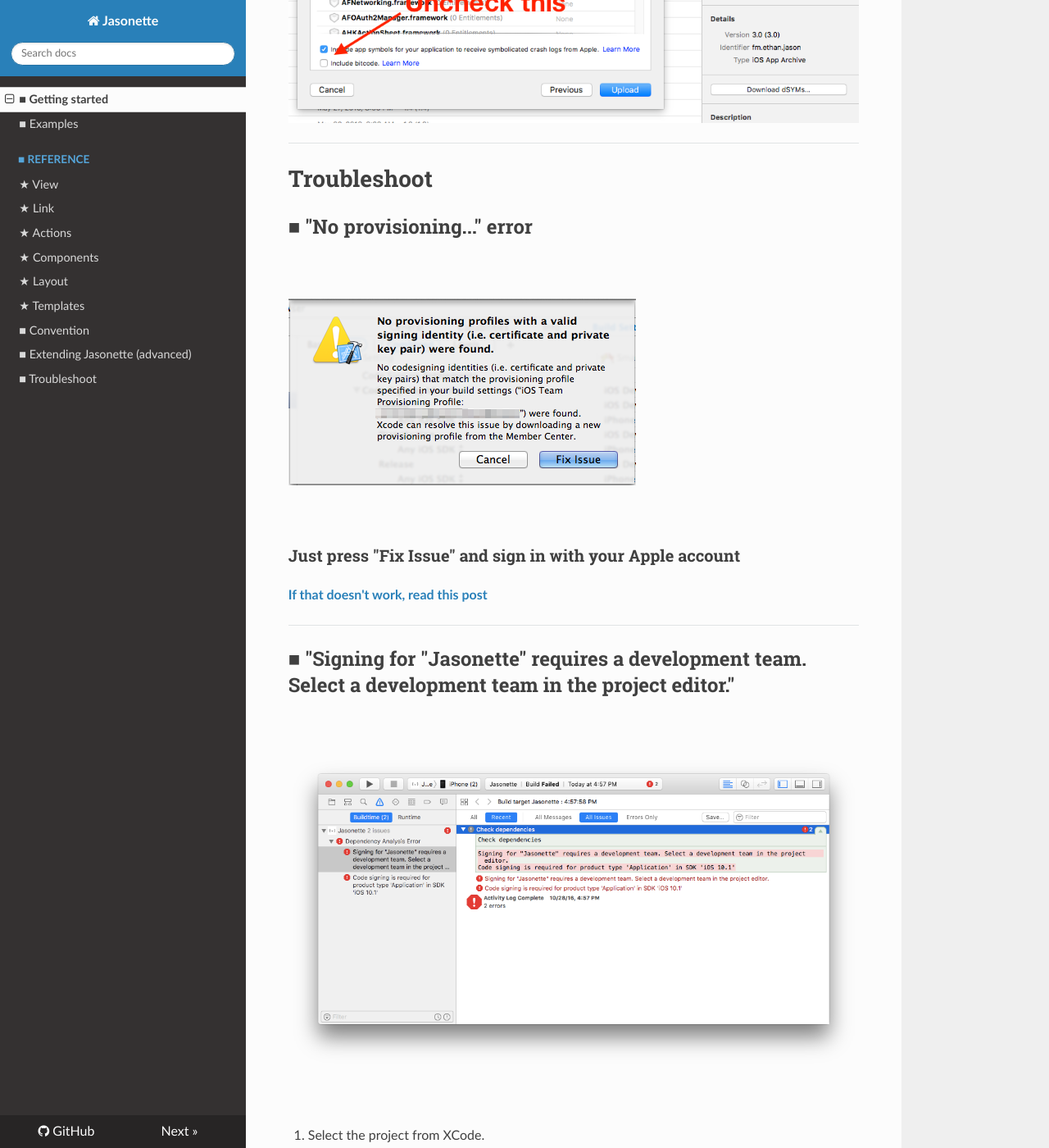
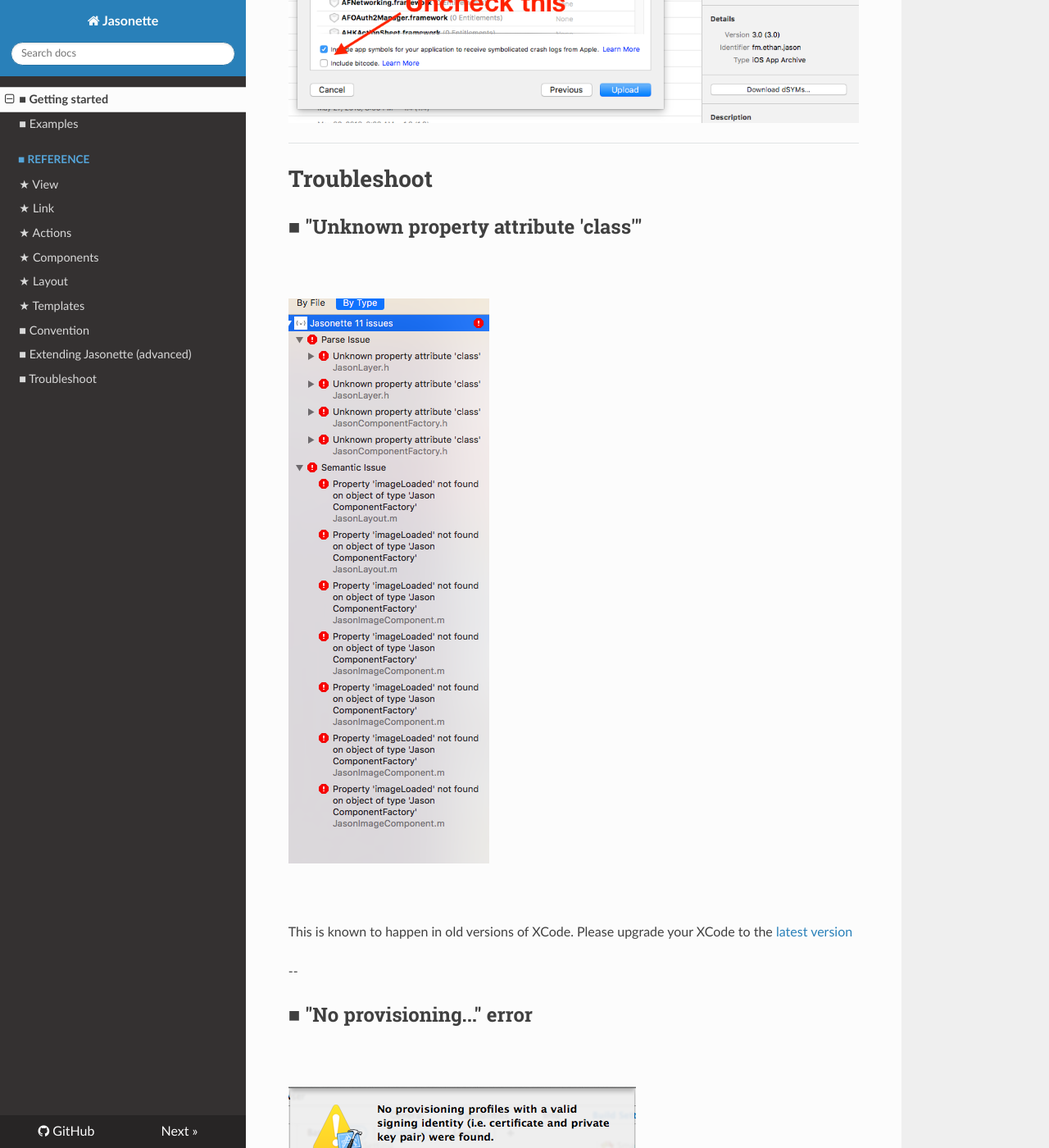
Before and after one commit to Jasonette/documentation, an MkDocs documentation site: the page built from docs/index.md, in a window 1280 px wide and 1400 px high, scrolled down 8997 px. Shown: the whole window at 82% size. Built offline with MkDocs 1.6.1, drawn with Linux system fonts in a browser that asks for light colours; nearby versions of some CDN libraries; old or Windows-style settings are respelled for this version of MkDocs.

Commit message:
added one more troubleshoot

```diff
--- a/docs/index.md
+++ b/docs/index.md
@@ -171,6 +171,18 @@
 
 # Troubleshoot
 
+## ■ "Unknown property attribute 'class'"
+
+<br>
+
+![unknown property attribute class](images/build_error.png)
+
+<br>
+
+This is known to happen in old versions of XCode. Please upgrade your XCode to the [latest version](https://itunes.apple.com/us/app/xcode/id497799835?mt=12)
+
+--
+
 
 ## ■ "No provisioning..." error
 
```
Also changed, not shown: docs/images/build_error.png (added).
